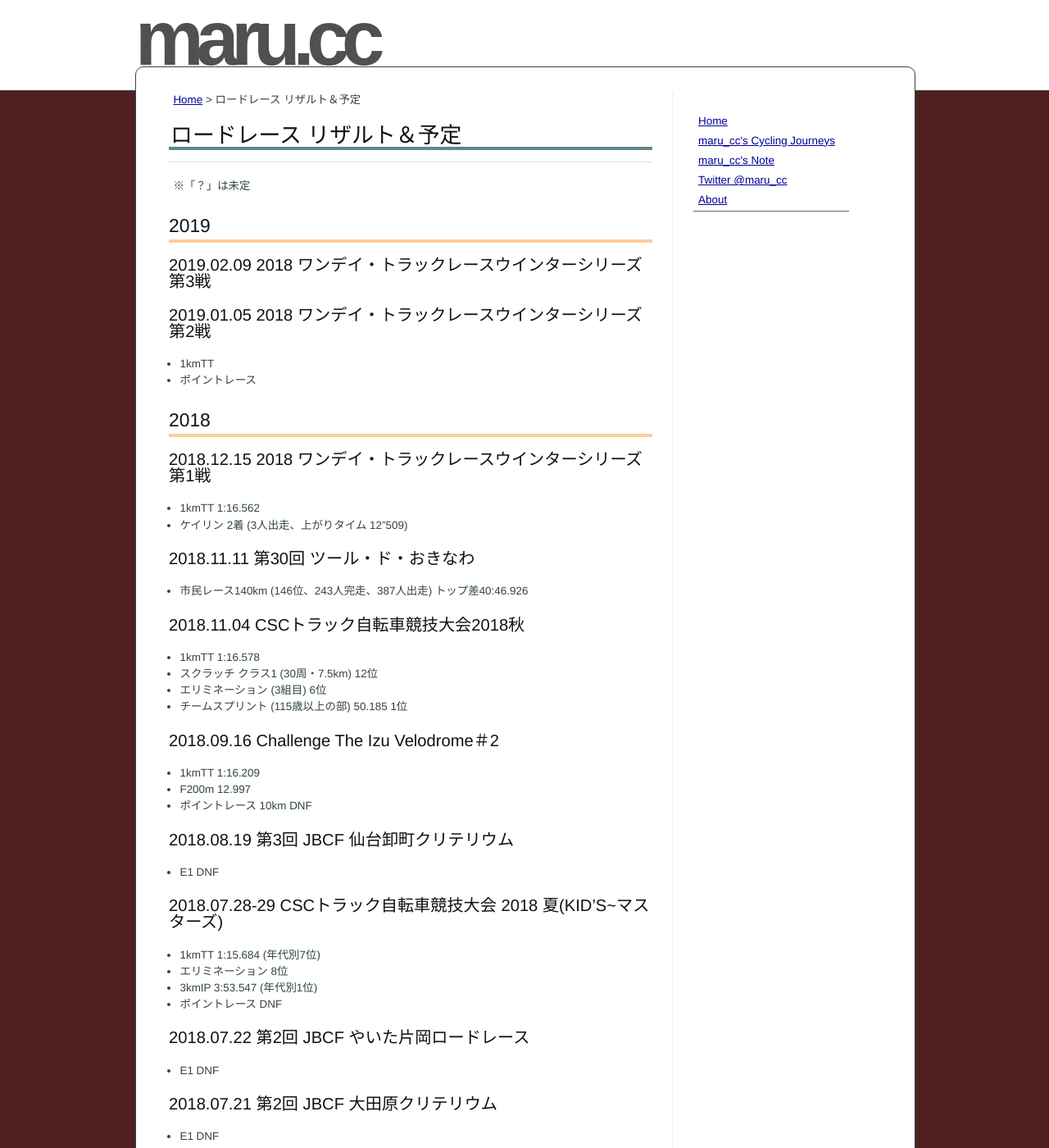
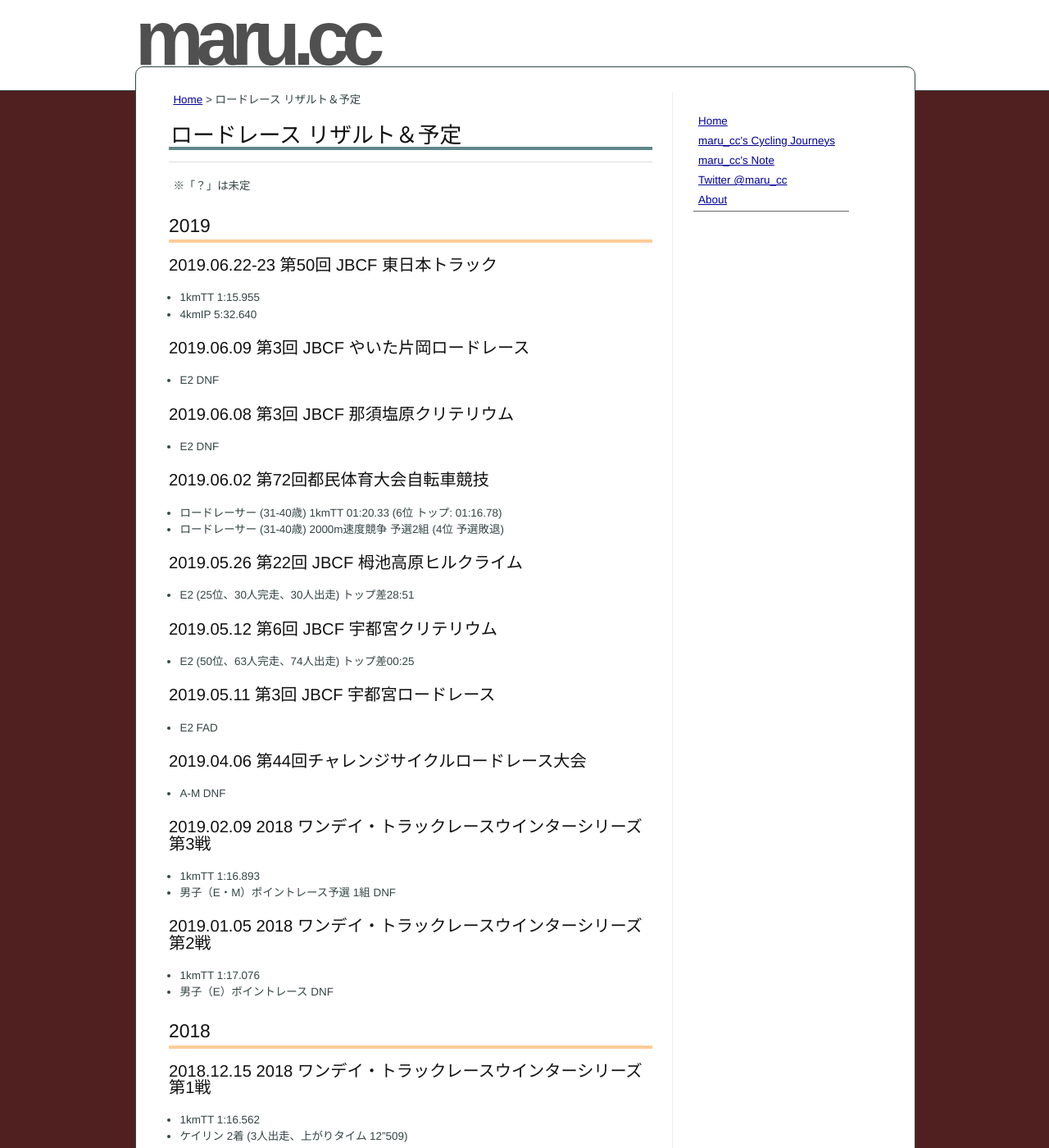
Before and after one commit to marucc/marucc.github.io, a Jekyll site: the page built from sports/results_bike.md, in a window 1280 px wide and 1400 px high. Shown: the whole window at 82% size. Built offline with Jekyll 4.4.1, drawn with Linux system fonts in a browser that asks for light colours.

Commit message:
sports/results_bike.md updated from https://stackedit.io/

```diff
--- a/sports/results_bike.md
+++ b/sports/results_bike.md
@@ -13,11 +13,39 @@ markdown: kramdown
 
 ## 2019
 
+### 2019.06.22-23 第50回 JBCF 東日本トラック
+* 1kmTT 1:15.955
+* 4kmIP 5:32.640
+
+### 2019.06.09 第3回 JBCF やいた片岡ロードレース
+* E2 DNF
+
+### 2019.06.08 第3回 JBCF 那須塩原クリテリウム
+* E2 DNF
+
+### 2019.06.02 第72回都民体育大会自転車競技
+* ロードレーサー  (31-40歳) 1kmTT 01:20.33 (6位 トップ: 01:16.78)
+* ロードレーサー (31-40歳) 2000m速度競争 予選2組 (4位 予選敗退)
+
+### 2019.05.26 第22回 JBCF 栂池高原ヒルクライム
+* E2 (25位、30人完走、30人出走) トップ差28:51
+
+### 2019.05.12 第6回 JBCF 宇都宮クリテリウム
+* E2 (50位、63人完走、74人出走) トップ差00:25
+
+### 2019.05.11 第3回 JBCF 宇都宮ロードレース
+* E2 FAD
+
+### 2019.04.06 第44回チャレンジサイクルロードレース大会
+* A-M DNF
+
 ### 2019.02.09 2018 ワンデイ・トラックレースウインターシリーズ第3戦
+* 1kmTT 1:16.893
+* 男子（E・M）ポイントレース予選 1組 DNF
 
 ### 2019.01.05 2018 ワンデイ・トラックレースウインターシリーズ第2戦
-* 1kmTT
-* ポイントレース
+* 1kmTT 1:17.076
+* 男子（E）ポイントレース DNF
 
 ## 2018
 
```
